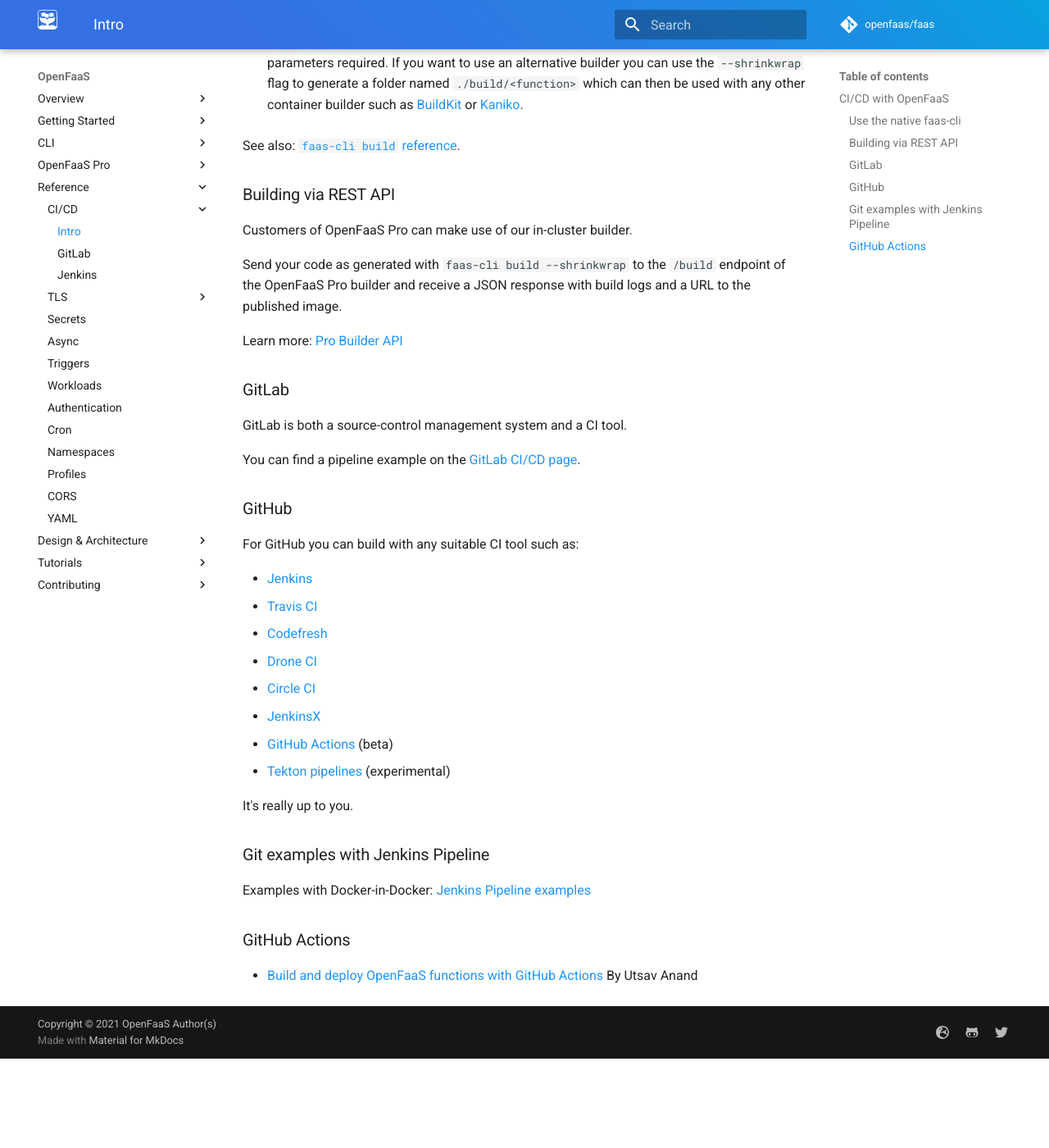
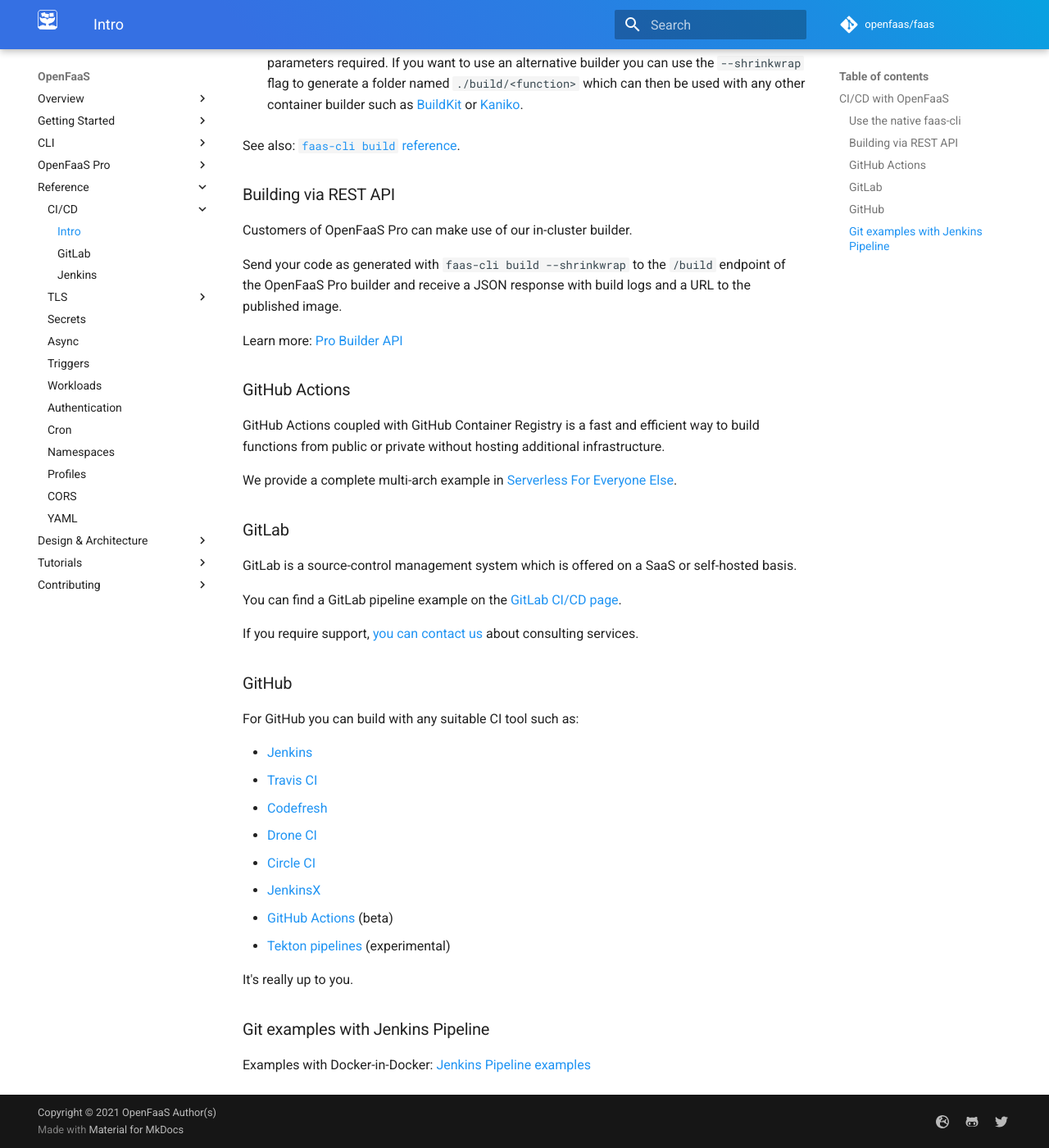
Before and after one commit to openfaas/docs, an MkDocs documentation site: the page built from docs/reference/cicd/intro.md, in a window 1280 px wide and 1400 px high, scrolled down 871 px. Shown: the whole window at 82% size. Built offline with MkDocs 1.6.1 and Material for MkDocs 9.7.7, drawn with Linux system fonts in a browser that asks for light colours; comment, search, counter and statistics services are not loaded; before the commit the page ends 2162 px from its top, so only the background shows below that.

Commit message:
Move up Actions example
Signed-off-by: Alex Ellis (OpenFaaS Ltd) <alexellis2@gmail.com>

```diff
--- a/docs/reference/cicd/intro.md
+++ b/docs/reference/cicd/intro.md
@@ -39,11 +39,19 @@ Send your code as generated with `faas-cli build --shrinkwrap` to the `/build` e
 
 Learn more: [Pro Builder API](/openfaas-pro/builder/)
 
+### GitHub Actions
+
+GitHub Actions coupled with GitHub Container Registry is a fast and efficient way to build functions from public or private without hosting additional infrastructure.
+
+We provide a complete multi-arch example in [Serverless For Everyone Else](https://gumroad.com/l/serverless-for-everyone-else).
+
 ### GitLab
 
-GitLab is both a source-control management system and a CI tool.
+GitLab is a source-control management system which is offered on a SaaS or self-hosted basis.
 
-You can find a pipeline example on the [GitLab CI/CD page](../gitlab/).
+You can find a GitLab pipeline example on the [GitLab CI/CD page](../gitlab/).
+
+If you require support, [you can contact us](https://openfaas.com/support/) about consulting services.
 
 ### GitHub
 
@@ -63,7 +71,3 @@ It's really up to you.
 ### Git examples with Jenkins Pipeline
 
 Examples with Docker-in-Docker: [Jenkins Pipeline examples](../jenkins/)
-
-### GitHub Actions
-
-* [Build and deploy OpenFaaS functions with GitHub Actions](https://www.openfaas.com/blog/openfaas-functions-with-github-actions/) By Utsav Anand
```
